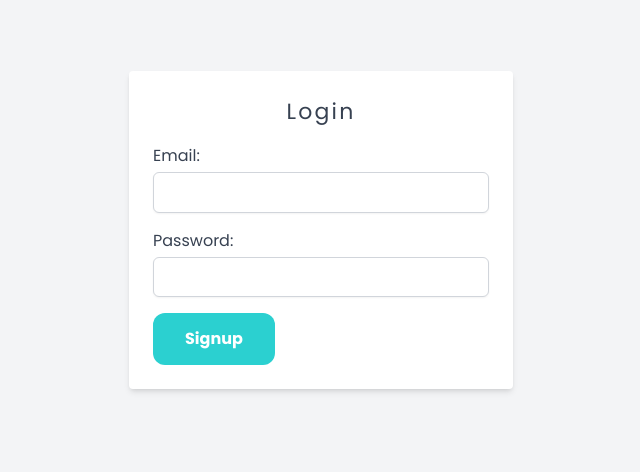
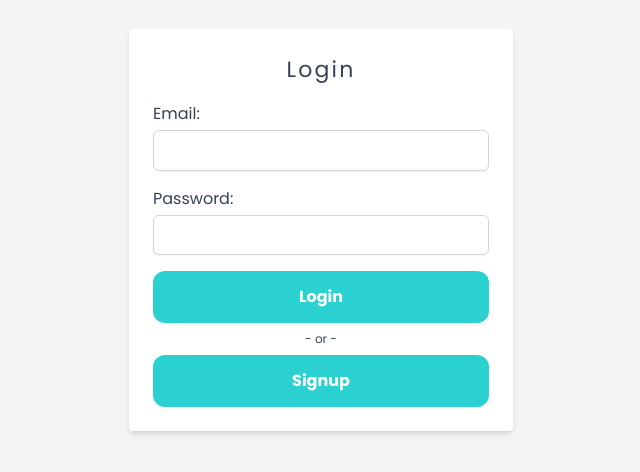
Before and after one commit to ImMPrada/short-url-front, a React (Vite) app: page /login in a window 1280 px wide. Shown: the part 170-642 px from the top of the page, without its empty margins (319-959 px from the left). Built offline with nearby package versions, Linux system fonts and the light colour scheme; no server answers.

Commit message:
update login and signuo forms buttons

```diff
--- a/src/components/login-form/index.tsx
+++ b/src/components/login-form/index.tsx
@@ -3,6 +3,7 @@ import FormInput from "../form-input";
 import { useDispatch, useSelector } from "react-redux";
 import { AppDispatch, RootState } from "../../redux/store";
 import { handleLogin } from "../../redux/thunks/sessionThunks";
+import { Link } from "react-router-dom";
 
 export default function LoginForm() {
   const dispatch: AppDispatch = useDispatch();
@@ -39,11 +40,19 @@ export default function LoginForm() {
         error={(sessionState.errors as any)?.password}
       />
 
-      <button
-        type="submit" className="bg-cyan text-white py-3.5 px-8 rounded-xl font-sans font-bold max-xl:w-full"
-      >
-        Signup
-      </button>
+      <div className="w-full flex flex-col gap-2">
+        <button
+          type="submit" className="bg-cyan text-white py-3.5 px-8 rounded-xl font-sans font-bold max-xl:w-full"
+        >
+          Login
+        </button>
+        <span className="text-center text-gray-700 font-sans text-xs">
+          - or -
+        </span>
+        <Link to="/signup" className="block bg-cyan text-center text-white py-3.5 px-8 rounded-xl font-sans font-bold">
+          Signup
+        </Link>
+      </div>
     </form>
   );
 }
--- a/src/components/signup-form/index.tsx
+++ b/src/components/signup-form/index.tsx
@@ -3,6 +3,7 @@ import FormInput from "../form-input";
 import { AppDispatch, RootState } from "../../redux/store";
 import { useDispatch, useSelector } from "react-redux";
 import { handleSignUp } from "../../redux/thunks/sessionThunks";
+import { Link } from "react-router-dom";
 
 export default function SignupForm() {
   const dispatch: AppDispatch = useDispatch();
@@ -61,11 +62,19 @@ export default function SignupForm() {
         error={'error'}
       />
 
-      <button
-        type="submit" className="bg-cyan text-white py-3.5 px-8 rounded-xl font-sans font-bold max-xl:w-full"
-      >
-        Signup
-      </button>
+      <div className="w-full flex flex-col gap-2">
+        <button
+          type="submit" className="bg-cyan text-white py-3.5 px-8 rounded-xl font-sans font-bold max-xl:w-full"
+        >
+          Signup
+        </button>
+        <span className="text-center text-gray-700 font-sans text-xs">
+          - or -
+        </span>
+        <Link to="/login" className="block bg-cyan text-center text-white py-3.5 px-8 rounded-xl font-sans font-bold">
+          Login
+        </Link>
+      </div>
     </form>
   );
 }
```
